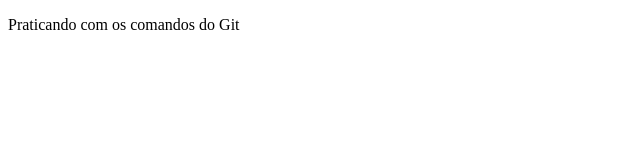
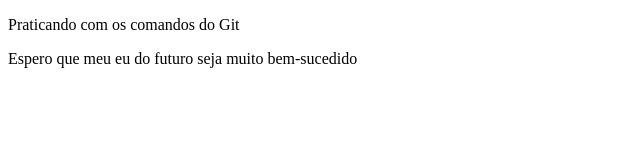
Before and after one commit to RamonVeirone/estudos-de-programacao, a plain HTML site: page index.html in a window 1280 px wide. Shown: the whole page, without its empty margins (0-640 px from the left). Drawn offline with Linux system fonts and the light colour scheme.

Commit message:
Adicionei mais uma linha ao codigo

```diff
--- a/index.html
+++ b/index.html
@@ -7,5 +7,6 @@
 </head>
 <body>
   <p>Praticando com os comandos do Git</p>
+  <p>Espero que meu eu do futuro seja muito bem-sucedido</p>
 </body>
 </html>
```
